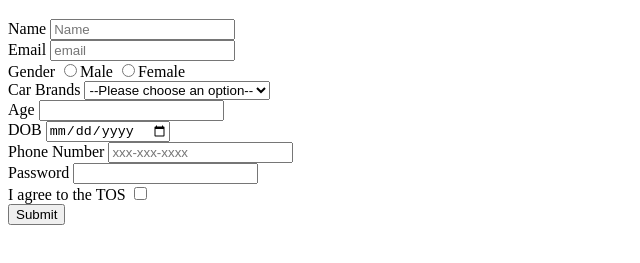
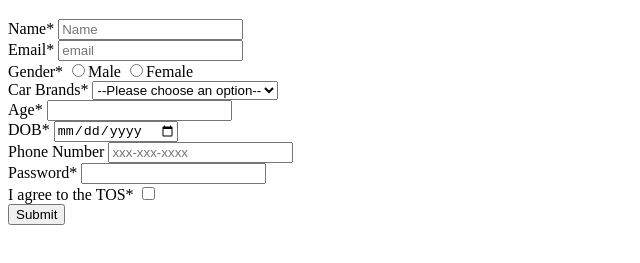
Before and after one commit to acciojob/signup-form-car-vishalpawar132, a website: page main.html in a window 1280 px wide. Shown: the part 61-324 px from the top of the page, without its empty margins (0-640 px from the left). Drawn offline with Linux system fonts and the light colour scheme.

Commit message:
created a submission

```diff
--- a/main.html
+++ b/main.html
@@ -12,23 +12,23 @@
     <div>
 
 		<div>
-			<label for="Name"  >Name</label>
+			<label for="Name"  >Name*</label>
 			<input type="text" name="name" id="name" placeholder="Name" required>
 		</div>
 
 		<div>
-			<label for="Email">Email</label>
+			<label for="Email">Email*</label>
 			<input type="email" name="email" id="email" placeholder="email" required>
 		</div>
 
 		<div>
-			<label for="Gender" >Gender</label>
+			<label for="Gender" >Gender*</label>
 			<input type="radio" name="Gender" id="gender_m" required>Male
 			<input type="radio" name="Gender" id="gender_f" required>Female
 		</div>
 
 		<div>
-			<label for="Car Brands">Car Brands</label>
+			<label for="Car Brands">Car Brands*</label>
 			<select name="Car Brands" id="Car Brands" required>
 				<option value="--Please choose an option--"disabled selected>--Please choose an option--</option>
 				<option value="BMW">BMW</option>
@@ -38,12 +38,12 @@
 		</div>
 
 		<div>
-			<label for="Age">Age</label>
+			<label for="Age">Age*</label>
 			<input type="number" name="Age" id="Age" required>
 		</div>
 
 		<div>
-			<label for="DOB">DOB</label>
+			<label for="DOB">DOB*</label>
 			<input type="date" name="data" id="data" required>
 		</div>
 
@@ -55,12 +55,12 @@
 		</div>
 
 		<div>
-			<label for="Password">Password</label>
+			<label for="Password">Password*</label>
 			<input type="password" name="Password" id="Password" required>
 		</div>
 
 		<div>
-			<label for="Checkbox"> I agree to the TOS</label>
+			<label for="Checkbox"> I agree to the TOS*</label>
 			<input type="Checkbox" name="Checkbox" id="Checkbox" required>
 		</div>
 
```
